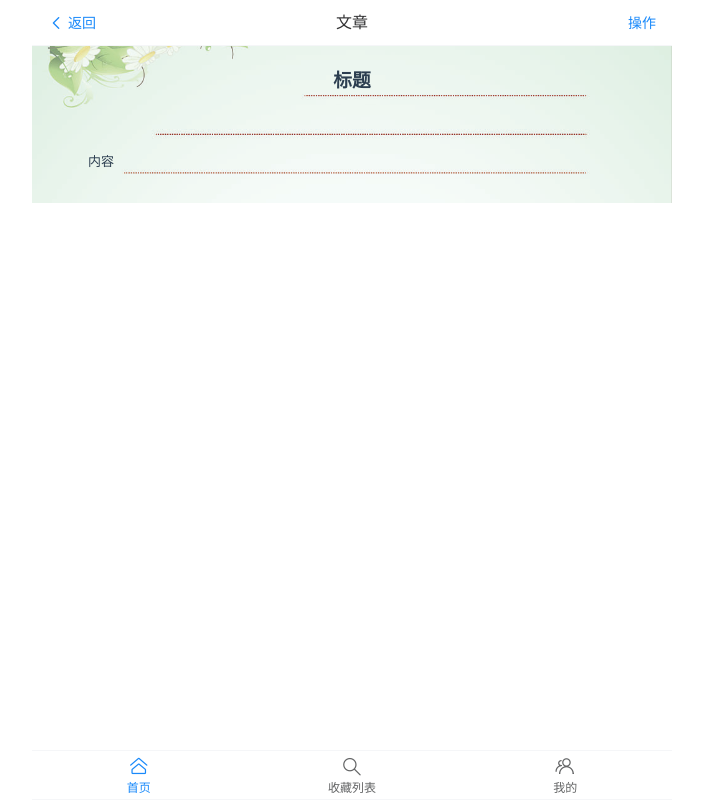
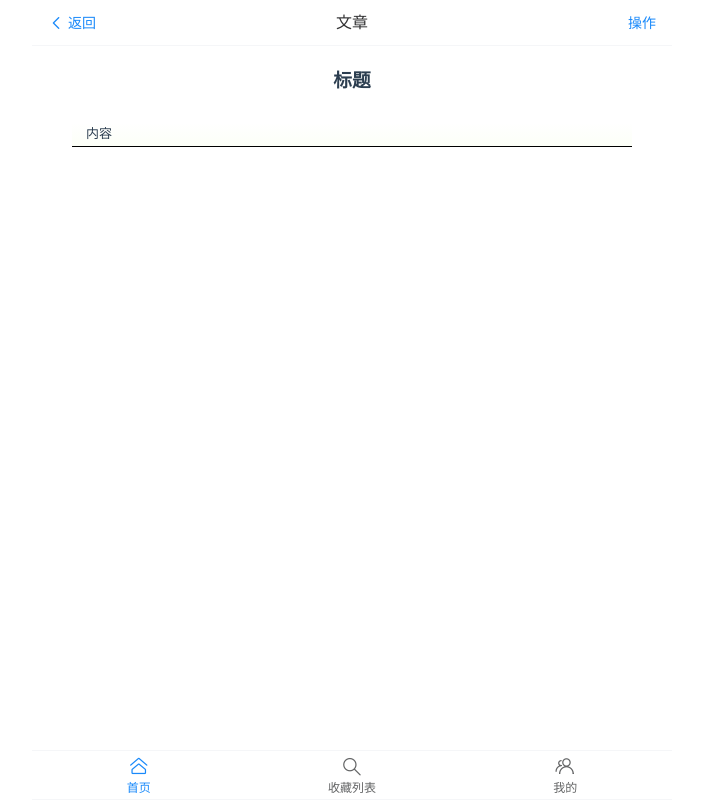
Before and after one commit to Rackar/bright-willow, a Vue app: page /#/article/1 in a window 1280 px wide. Shown: the whole page, without its empty margins (288-991 px from the left). Built offline with nearby package versions, Linux system fonts and the light colour scheme.

Commit message:
信纸样式修改

```diff
--- a/src/pages/articleShow.vue
+++ b/src/pages/articleShow.vue
@@ -3,9 +3,7 @@
     <navBarTop title="文章" />
     <h3>{{ article.title }}</h3>
     <div class="text">
-      <pre style="white-space: pre-wrap; text-align:left;padding:16px;">{{
-        article.text
-      }}</pre>
+      <pre class="intext">{{ article.text }}</pre>
     </div>
 
     <!-- <div>前一篇 下一篇</div> -->
@@ -45,16 +43,23 @@ export default {
 </script>
 
 <style scoped>
-.article {
-  background-image: url("/img/paper.jpg");
-  background-size: 100%;
-  background-repeat: repeat-y;
-}
 .text {
-  padding: 12px 40px 0 40px;
-  line-height: 23px;
-  width: 80%;
+  padding: 0px 40px 0 40px;
+
   overflow: auto;
   white-space: pre-wrap;
 }
+.intext {
+  white-space: pre-wrap;
+  text-align: left;
+  padding: 0 14px;
+  line-height: 24px;
+  background-image: repeating-linear-gradient(
+    180deg,
+    white 0,
+    rgb(252, 255, 247) 23px,
+    black 23px,
+    black 24px
+  );
+}
 </style>
```
